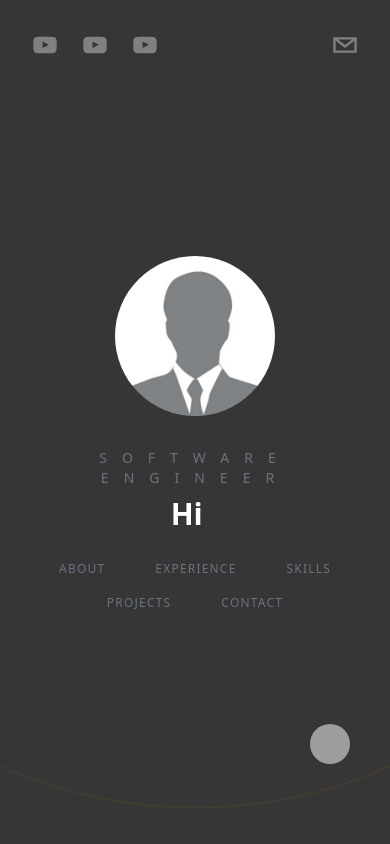
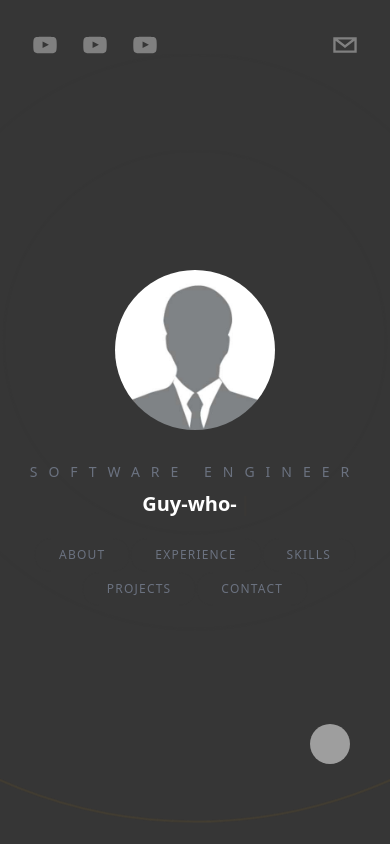
Before and after one commit to ahmedfarag9/modern-portfolio-reactjs-nextjs, a Next.js app: page / in a window 390 px wide. Built offline with nearby package versions, Linux system fonts and the light colour scheme; grey boxes are pictures that could not be loaded.

Commit message:
Edit dev style

```diff
--- a/components/Hero.tsx
+++ b/components/Hero.tsx
@@ -11,7 +11,7 @@ type Props = {}
 export default function Hero({}: Props) {
   const [text, count] = useTypewriter({
     words: [
-      'Hi, The Name is Ahmed Farag',
+      'Hi, The Name is Ahmed',
       'Guy-who-loves-Reading.tsx',
       '<ButLovesToCodeMore/>'
     ],
@@ -31,14 +31,14 @@ export default function Hero({}: Props) {
       />
 
       <div className='z-20'>
-        <h2 className='text-sm uppercase text-gray-500 pb-2 tracking-[15px]'>Software Engineer</h2>
+        <h2 className='text-sm uppercase text-gray-500 pb-2 tracking-[11px]'>Software Engineer</h2>
 
-        <h1 className='text-3xl lg:text-6xl font-semibold px-10'>
+        <h1 className='text-xl lg:text-6xl font-semibold px-10'>
             <span>{text}</span>
             <Cursor cursorColor='#F7AB0A'/>
         </h1>
 
-        <div className='pt-5'>
+        <div className='pt-5 '>
           <Link href='#about'>
             <button className='heroButton'>About</button>
           </Link>
```
